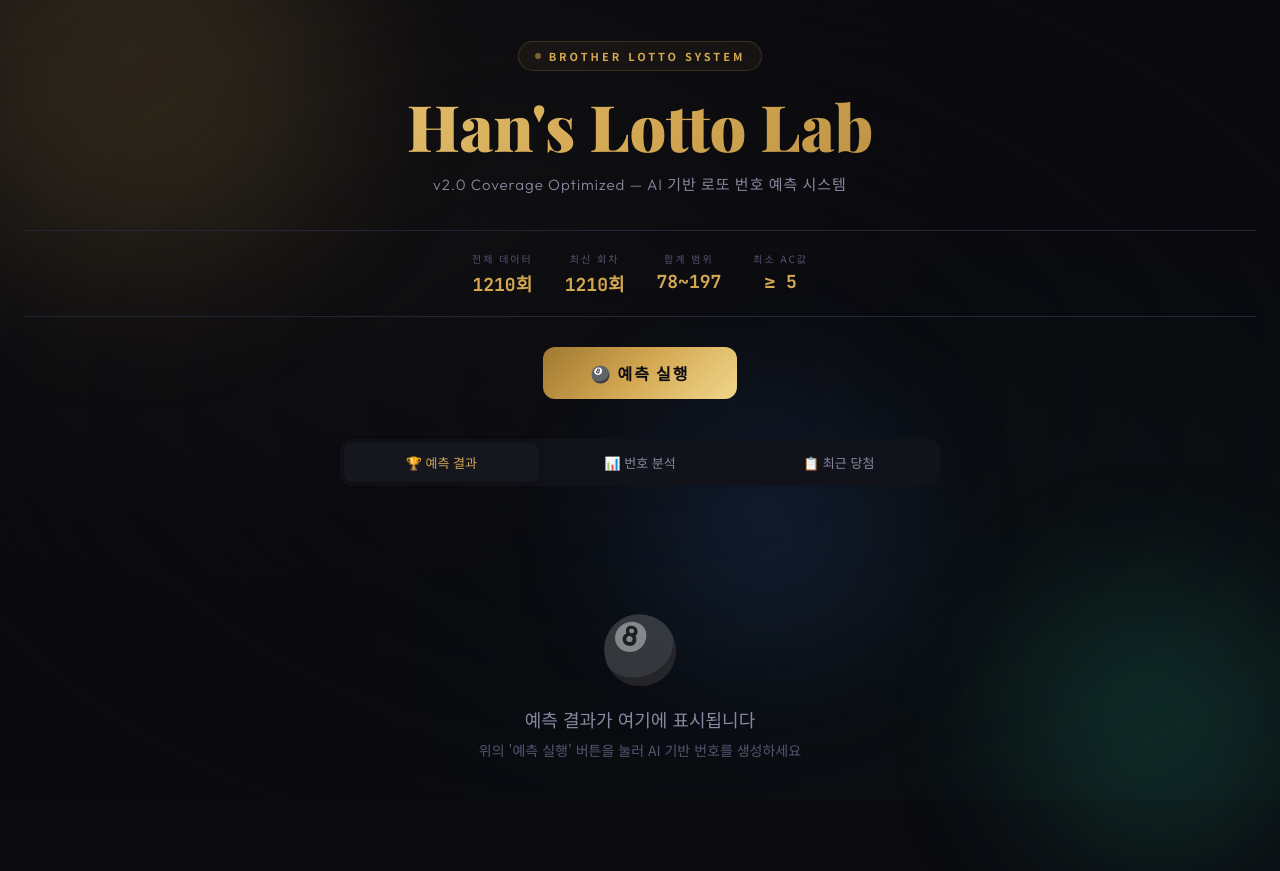
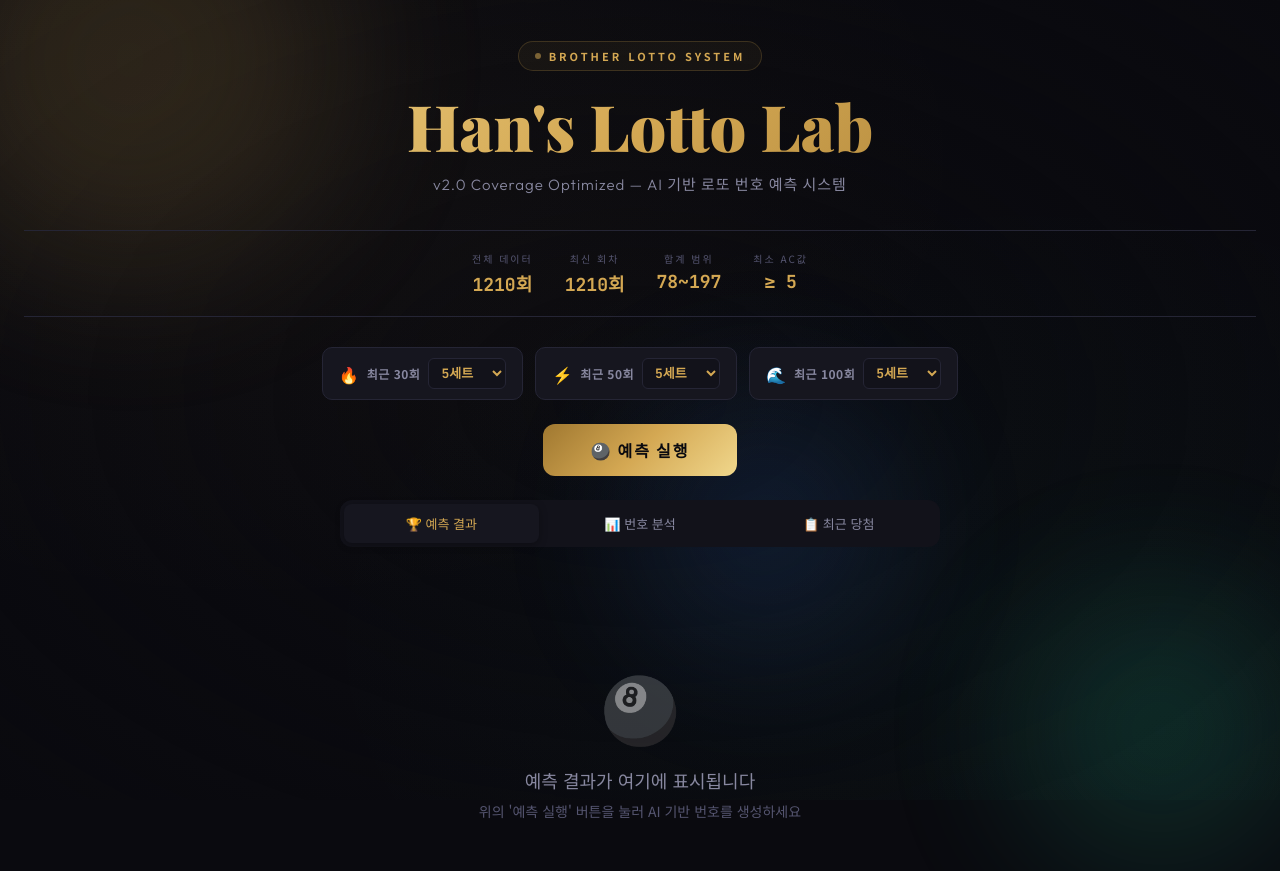
Before and after one commit to kkbhong71/Hans-Custom-madev2.0, a Flask app: page / in a window 1280 px wide. Shown: the top 871 px of the page. Run offline with Flask 3, Linux system fonts and the light colour scheme.

Commit message:
Add files via upload

```diff
--- a/templates/index.html
+++ b/templates/index.html
@@ -181,8 +181,61 @@
             justify-content: center;
             align-items: center;
             gap: 16px;
-            margin-bottom: 40px;
+            margin-bottom: 24px;
             flex-wrap: wrap;
+        }
+
+        .window-selectors {
+            display: flex;
+            justify-content: center;
+            gap: 12px;
+            margin-bottom: 24px;
+            flex-wrap: wrap;
+        }
+
+        .window-selector {
+            display: flex;
+            align-items: center;
+            gap: 8px;
+            padding: 10px 16px;
+            background: var(--bg-card);
+            border: 1px solid var(--border);
+            border-radius: 10px;
+            transition: border-color 0.2s;
+        }
+
+        .window-selector:hover {
+            border-color: rgba(212,168,83,0.3);
+        }
+
+        .window-selector .ws-icon {
+            font-size: 16px;
+        }
+
+        .window-selector .ws-name {
+            font-size: 12px;
+            font-weight: 600;
+            color: var(--text-secondary);
+            letter-spacing: 0.5px;
+            white-space: nowrap;
+        }
+
+        .window-selector select {
+            background: var(--bg-secondary);
+            border: 1px solid var(--border);
+            color: var(--gold);
+            padding: 5px 8px;
+            border-radius: 6px;
+            font-family: 'JetBrains Mono', monospace;
+            font-size: 13px;
+            font-weight: 600;
+            cursor: pointer;
+            transition: border-color 0.2s;
+        }
+
+        .window-selector select:focus {
+            outline: none;
+            border-color: var(--gold);
         }
 
         .control-group {
@@ -987,7 +1040,39 @@
             </div>
         </div>
 
-        <!-- Controls -->
+        <!-- Controls: 구간별 세트 수 선택 -->
+        <div class="window-selectors">
+            <div class="window-selector">
+                <span class="ws-icon">🔥</span>
+                <span class="ws-name">최근 30회</span>
+                <select id="sets30">
+                    <option value="3">3세트</option>
+                    <option value="5" selected>5세트</option>
+                    <option value="7">7세트</option>
+                    <option value="10">10세트</option>
+                </select>
+            </div>
+            <div class="window-selector">
+                <span class="ws-icon">⚡</span>
+                <span class="ws-name">최근 50회</span>
+                <select id="sets50">
+                    <option value="3">3세트</option>
+                    <option value="5" selected>5세트</option>
+                    <option value="7">7세트</option>
+                    <option value="10">10세트</option>
+                </select>
+            </div>
+            <div class="window-selector">
+                <span class="ws-icon">🌊</span>
+                <span class="ws-name">최근 100회</span>
+                <select id="sets100">
+                    <option value="3">3세트</option>
+                    <option value="5" selected>5세트</option>
+                    <option value="7">7세트</option>
+                    <option value="10">10세트</option>
+                </select>
+            </div>
+        </div>
         <div class="controls">
             <button class="btn-predict" id="predictBtn" onclick="runPrediction()">
                 <span class="btn-text">🎱 예측 실행</span>
@@ -1090,17 +1175,30 @@
             btn.classList.add('loading');
 
             try {
+                const sets30 = parseInt(document.getElementById('sets30').value);
+                const sets50 = parseInt(document.getElementById('sets50').value);
+                const sets100 = parseInt(document.getElementById('sets100').value);
+
                 const res = await fetch('/api/predict', {
                     method: 'POST',
                     headers: { 'Content-Type': 'application/json' },
                     body: JSON.stringify({
                         windows: [30, 50, 100],
-                        sets_per_window: 7
+                        sets_per_window_map: { '30': sets30, '50': sets50, '100': sets100 }
                     })
                 });
                 const data = await res.json();
+                console.log('API Response:', data);
+
+                if (!data || !data.windows_data) {
+                    console.error('Invalid response structure:', data);
+                    showToast('❌ 서버 응답 형식이 올바르지 않습니다. app.py를 업데이트해주세요.');
+                    return;
+                }
+
                 renderResults(data);
-                showToast('🎱 ' + data.global_stats.total_sets + '세트 예측 완료! (구간별 7세트 × 3)');
+                const total = data.global_stats.total_sets;
+                showToast(`🎱 총 ${total}세트 예측 완료! (${sets30}+${sets50}+${sets100})`);
             } catch (e) {
                 console.error('Prediction error:', e);
                 showToast('❌ 예측 중 오류가 발생했습니다');
@@ -1134,6 +1232,13 @@
         // === Render Functions ===
         function renderResults(data) {
             const container = document.getElementById('resultsContainer');
+
+            // 안전 체크
+            if (!data || !data.windows_data || !data.global_stats) {
+                container.innerHTML = '<div class="empty-state"><div class="empty-icon">⚠️</div><div class="empty-text">서버 응답 형식 오류</div><div class="empty-sub">app.py와 index.html이 모두 최신 버전인지 확인해주세요</div></div>';
+                return;
+            }
+
             const { windows_data, global_stats } = data;
             const windowKeys = Object.keys(windows_data).sort((a, b) => parseInt(a) - parseInt(b));
             const windowLabels = { '30': '단기 트렌드', '50': '중기 트렌드', '100': '장기 트렌드' };
```
